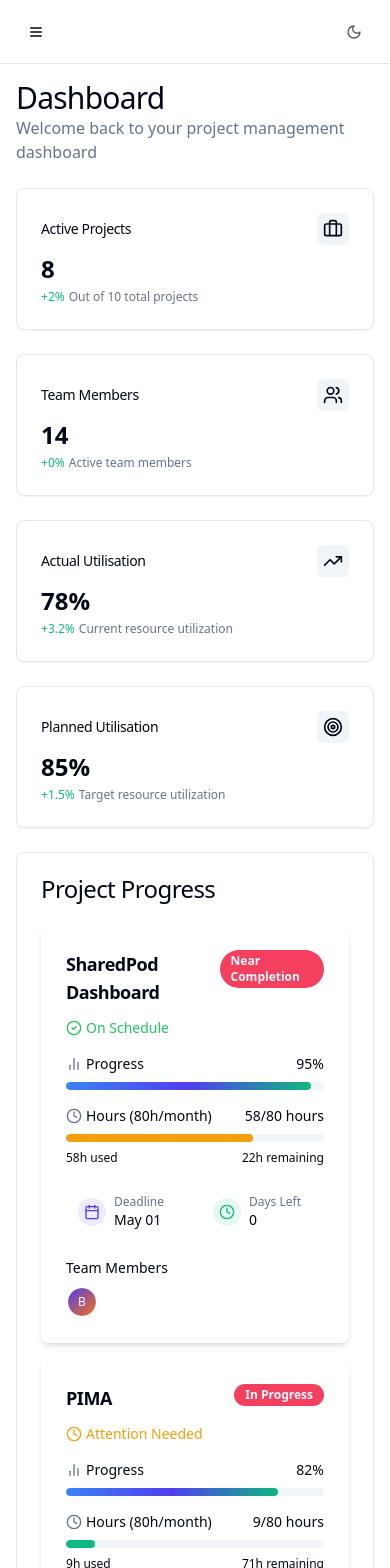
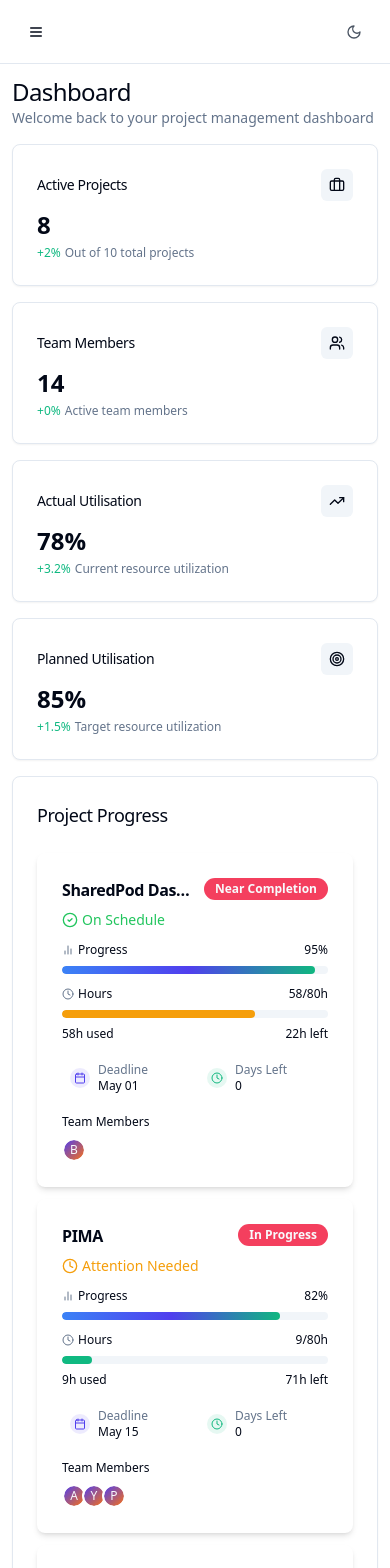
Before and after one commit to vb40/sharedpod-dash-48, a React (Vite) app: page / in a window 390 px wide. Shown: the top 1568 px of the page. Built offline with nearby package versions, Linux system fonts and the light colour scheme.

Commit message:
Fix: Improve responsiveness and reorder dashboard
Improved application responsiveness for both web and mobile. Reordered the dashboard components, placing "Project Progress" at the top and "Resource Utilization" at the bottom.

```diff
--- a/src/components/dashboard/ProjectsProgress.tsx
+++ b/src/components/dashboard/ProjectsProgress.tsx
@@ -1,3 +1,4 @@
+
 import { Card, CardContent, CardHeader, CardTitle } from "@/components/ui/card";
 import { useApp } from "@/context/AppContext";
 import { Badge } from "@/components/ui/badge";
@@ -65,12 +66,12 @@ const ProjectsProgress = () => {
 
   return (
     <>
-      <Card className="h-full">
+      <Card className="h-full w-full">
         <CardHeader>
-          <CardTitle className="font-medium">Project Progress</CardTitle>
+          <CardTitle className="font-medium text-lg md:text-xl">Project Progress</CardTitle>
         </CardHeader>
         <CardContent>
-          <div className="grid gap-4 md:grid-cols-1 xl:grid-cols-2">
+          <div className="grid gap-3 md:gap-4 grid-cols-1 lg:grid-cols-2 xl:grid-cols-2">
             {sortedProjects.map((project) => {
               const hoursUsed = getHoursUsed(project);
               const hoursRemaining = Math.max(0, 80 - hoursUsed);
@@ -79,19 +80,19 @@ const ProjectsProgress = () => {
               return (
                 <Card
                   key={project.id}
-                  className="overflow-hidden group hover:shadow-lg transition-all duration-300 cursor-pointer border-transparent shadow-md"
+                  className="overflow-hidden group hover:shadow-lg transition-all duration-300 cursor-pointer border-transparent shadow-md w-full"
                   onClick={() => handleProjectClick(project)}
                 >
                   <div className="absolute inset-x-0 top-0 h-1 bg-gradient-to-r from-primary via-secondary to-accent opacity-80"></div>
 
-                  <CardHeader className="pb-3">
-                    <div className="flex justify-between items-start">
-                      <div>
-                        <CardTitle className="text-lg">{project.name}</CardTitle>
+                  <CardHeader className="pb-2 md:pb-3">
+                    <div className="flex justify-between items-start gap-2">
+                      <div className="min-w-0 flex-1">
+                        <CardTitle className="text-base md:text-lg truncate">{project.name}</CardTitle>
                       </div>
                       <Badge
                         className={cn(
-                          "transition-all group-hover:scale-110",
+                          "transition-all group-hover:scale-110 text-xs shrink-0",
                           project.status === "Active" ? "bg-green-500" :
                           project.status === "Planning" ? "bg-blue-500" :
                           project.status === "On Hold" ? "bg-amber-500" :
@@ -103,13 +104,13 @@ const ProjectsProgress = () => {
                     </div>
                   </CardHeader>
 
-                  <CardContent className="space-y-4">
+                  <CardContent className="space-y-3 md:space-y-4">
                     {getProjectStatusIndicator(project.progress, daysRemaining)}
 
                     <div className="space-y-2">
-                      <div className="flex justify-between items-center text-sm">
+                      <div className="flex justify-between items-center text-xs md:text-sm">
                         <div className="flex items-center gap-1">
-                          <BarChart2 className="h-4 w-4 text-muted-foreground" />
+                          <BarChart2 className="h-3 w-3 md:h-4 md:w-4 text-muted-foreground" />
                           <span className="font-medium">Progress</span>
                         </div>
                         <span className="font-medium">{project.progress}%</span>
@@ -124,12 +125,13 @@ const ProjectsProgress = () => {
                     </div>
 
                     <div className="space-y-2">
-                      <div className="flex justify-between items-center text-sm">
+                      <div className="flex justify-between items-center text-xs md:text-sm">
                         <div className="flex items-center gap-1">
-                          <Clock className="h-4 w-4 text-muted-foreground" />
-                          <span className="font-medium">Hours (80h/month)</span>
+                          <Clock className="h-3 w-3 md:h-4 md:w-4 text-muted-foreground" />
+                          <span className="font-medium hidden sm:inline">Hours (80h/month)</span>
+                          <span className="font-medium sm:hidden">Hours</span>
                         </div>
-                        <span className="font-medium">{hoursUsed}/80 hours</span>
+                        <span className="font-medium">{hoursUsed}/80h</span>
                       </div>
 
                       <div className="h-2 w-full bg-muted rounded-full overflow-hidden">
@@ -145,39 +147,39 @@ const ProjectsProgress = () => {
                       </div>
                       <div className="flex justify-between text-xs">
                         <span>{hoursUsed}h used</span>
-                        <span>{hoursRemaining}h remaining</span>
+                        <span>{hoursRemaining}h left</span>
                       </div>
                     </div>
 
-                    <div className="grid grid-cols-2 gap-3">
-                      <div className="flex items-center gap-2 rounded-lg bg-background p-3">
-                        <div className="rounded-full bg-primary/10 p-1.5">
-                          <Calendar className="h-4 w-4 text-primary" />
+                    <div className="grid grid-cols-2 gap-2 md:gap-3">
+                      <div className="flex items-center gap-2 rounded-lg bg-background p-2 md:p-3">
+                        <div className="rounded-full bg-primary/10 p-1 md:p-1.5">
+                          <Calendar className="h-3 w-3 md:h-4 md:w-4 text-primary" />
                         </div>
-                        <div>
+                        <div className="min-w-0">
                           <p className="text-xs text-muted-foreground">Deadline</p>
-                          <p className="text-sm font-medium">{format(new Date(project.endDate), "MMM dd")}</p>
+                          <p className="text-xs md:text-sm font-medium truncate">{format(new Date(project.endDate), "MMM dd")}</p>
                         </div>
                       </div>
 
-                      <div className="flex items-center gap-2 rounded-lg bg-background p-3">
-                        <div className="rounded-full bg-secondary/10 p-1.5">
-                          <Clock className="h-4 w-4 text-secondary" />
+                      <div className="flex items-center gap-2 rounded-lg bg-background p-2 md:p-3">
+                        <div className="rounded-full bg-secondary/10 p-1 md:p-1.5">
+                          <Clock className="h-3 w-3 md:h-4 md:w-4 text-secondary" />
                         </div>
-                        <div>
+                        <div className="min-w-0">
                           <p className="text-xs text-muted-foreground">Days Left</p>
-                          <p className="text-sm font-medium">{daysRemaining}</p>
+                          <p className="text-xs md:text-sm font-medium">{daysRemaining}</p>
                         </div>
                       </div>
                     </div>
 
                     <div className="space-y-2">
-                      <div className="text-sm font-medium">Team Members</div>
-                      <div className="flex -space-x-2">
+                      <div className="text-xs md:text-sm font-medium">Team Members</div>
+                      <div className="flex -space-x-1 md:-space-x-2">
                         {project.team.map((member, i) => (
                           <HoverCard key={i}>
                             <HoverCardTrigger>
-                              <Avatar className="border-2 border-background h-8 w-8">
+                              <Avatar className="border-2 border-background h-6 w-6 md:h-8 md:w-8">
                                 <AvatarFallback className="bg-gradient-to-br from-primary to-accent text-primary-foreground text-xs">
                                   {getInitials(member)}
                                 </AvatarFallback>
--- a/src/components/layout/Layout.tsx
+++ b/src/components/layout/Layout.tsx
@@ -38,11 +38,11 @@ const Layout = ({ children }: LayoutProps) => {
         <Sidebar isMobileOpen={isMobileOpen} closeMobileSidebar={closeMobileSidebar} />
       </div>
 
-      <div className="flex flex-col flex-1 w-full">
+      <div className="flex flex-col flex-1 w-full min-w-0">
         <Header isMobileOpen={isMobileOpen} toggleMobileSidebar={toggleMobileSidebar} />
 
-        <main className="flex-1 p-4 md:p-6 overflow-auto">
-          <div className="mx-auto max-w-7xl">
+        <main className="flex-1 p-3 md:p-4 lg:p-6 overflow-auto">
+          <div className="mx-auto max-w-7xl w-full">
             {children}
           </div>
         </main>
--- a/src/pages/Dashboard.tsx
+++ b/src/pages/Dashboard.tsx
@@ -20,50 +20,50 @@ const Dashboard = () => {
   const plannedUtilization = 85; // percentage
 
   return (
-    <div className="space-y-6">
+    <div className="space-y-4 md:space-y-6">
       <div>
-        <h1 className="text-3xl font-medium tracking-tight">Dashboard</h1>
-        <p className="text-muted-foreground">
+        <h1 className="text-2xl md:text-3xl font-medium tracking-tight">Dashboard</h1>
+        <p className="text-muted-foreground text-sm md:text-base">
           Welcome back to your project management dashboard
         </p>
       </div>
 
-      <div className="grid gap-6 md:grid-cols-2 lg:grid-cols-4">
+      <div className="grid gap-4 grid-cols-1 sm:grid-cols-2 lg:grid-cols-4">
         <StatCard
           title="Active Projects"
           value={activeProjects}
           description={`Out of ${projects.length} total projects`}
-          icon={<Briefcase className="h-5 w-5" />}
+          icon={<Briefcase className="h-4 w-4 md:h-5 md:w-5" />}
           trend={{ value: 2, isPositive: true }}
         />
         <StatCard
           title="Team Members"
           value={totalTeamMembers}
           description="Active team members"
-          icon={<Users className="h-5 w-5" />}
+          icon={<Users className="h-4 w-4 md:h-5 md:w-5" />}
           trend={{ value: 0, isPositive: true }}
         />
         <StatCard
           title="Actual Utilisation"
           value={`${actualUtilization}%`}
           description="Current resource utilization"
-          icon={<TrendingUp className="h-5 w-5" />}
+          icon={<TrendingUp className="h-4 w-4 md:h-5 md:w-5" />}
           trend={{ value: 3.2, isPositive: actualUtilization > 75 }}
         />
         <StatCard
           title="Planned Utilisation"
           value={`${plannedUtilization}%`}
           description="Target resource utilization"
-          icon={<Target className="h-5 w-5" />}
+          icon={<Target className="h-4 w-4 md:h-5 md:w-5" />}
           trend={{ value: 1.5, isPositive: true }}
         />
       </div>
 
-      <div className="grid gap-6 lg:grid-cols-5">
-        <div className="lg:col-span-3">
+      <div className="space-y-4 md:space-y-6">
+        <div className="w-full">
           <ProjectsProgress />
         </div>
-        <div className="lg:col-span-2">
+        <div className="w-full">
           <UtilizationBarChart />
         </div>
       </div>
```
Also changed, not shown: src/components/dashboard/UtilizationBarChart.tsx (+19 -9 lines).
